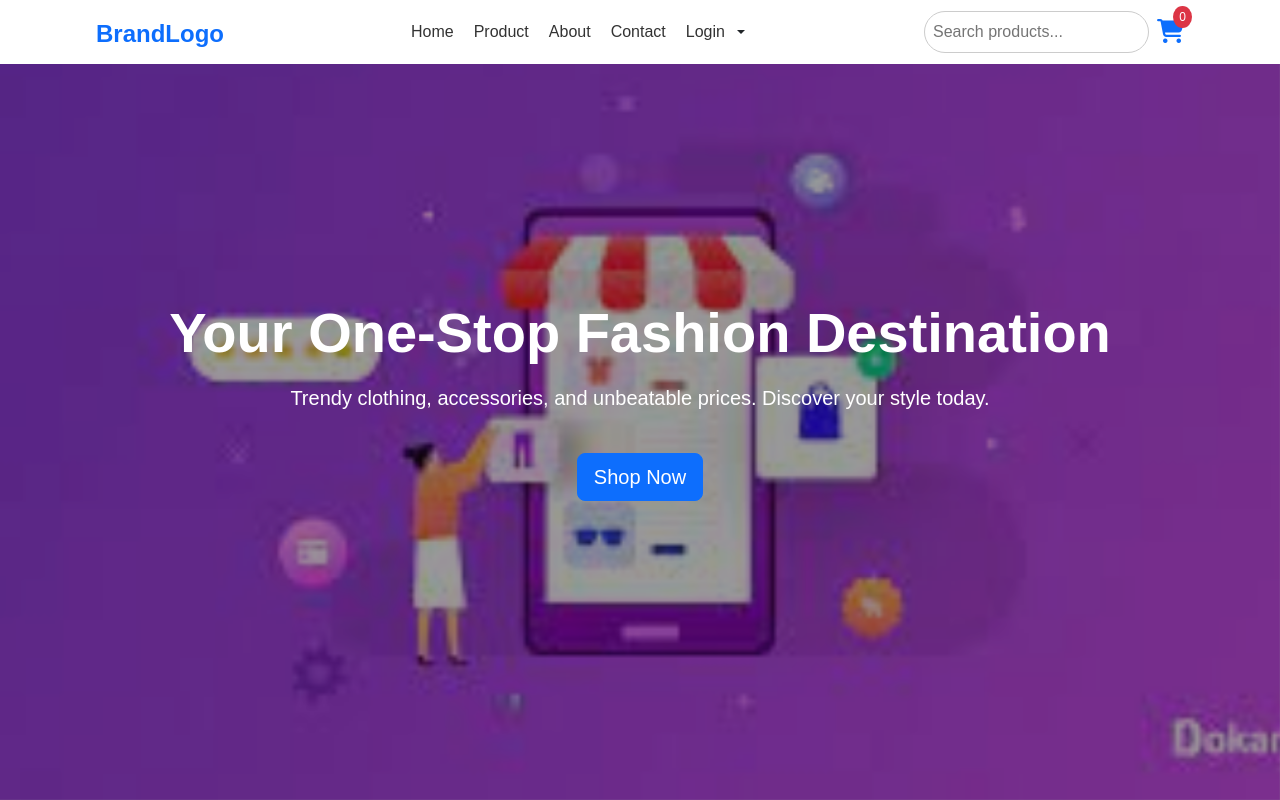
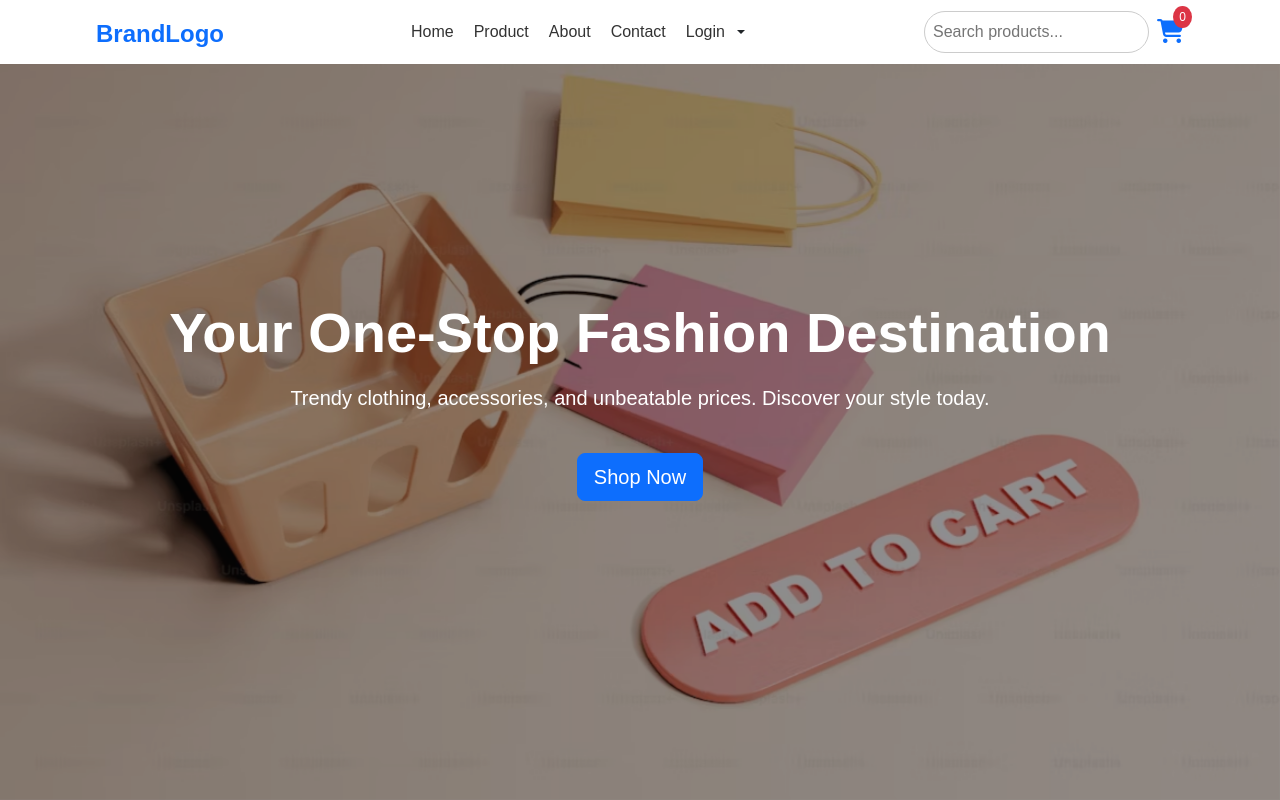
Before and after one commit to Baljeetsaini22/Ecommerce-Frontend, a website: page index.html in a window 1280 px wide. Shown: the top 800 px of the page. Drawn offline with nearby package versions, Linux system fonts and the light colour scheme; no server answers.

Commit message:
Refactor code structure for improved readability and maintainability

```diff
--- a/index.html
+++ b/index.html
@@ -91,18 +91,9 @@
     </header>
     <section class="hero-slider">
       <!-- Background Slides -->
-      <div
-        class="slide active"
-        style="background-image: url('../assets/images/slide1.jpg')"
-      ></div>
-      <div
-        class="slide"
-        style="background-image: url('../assets/images/slide2.jpg')"
-      ></div>
-      <div
-        class="slide"
-        style="background-image: url('../assets/images/slide3.jpg')"
-      ></div>
+      <div class="slide active" style="background-image: url('./assets/images/slide1.avif')"></div>
+      <div class="slide" style="background-image: url('./assets/images/slide2.avif')"></div>
+      <div class="slide" style="background-image: url('./assets/images/slide3.avif')"></div>
 
       <!-- Hero Content -->
       <div
```
Also changed, not shown: assets/images/slide1.avif (added), assets/images/slide2.avif (added), assets/images/slide3.avif (added).
